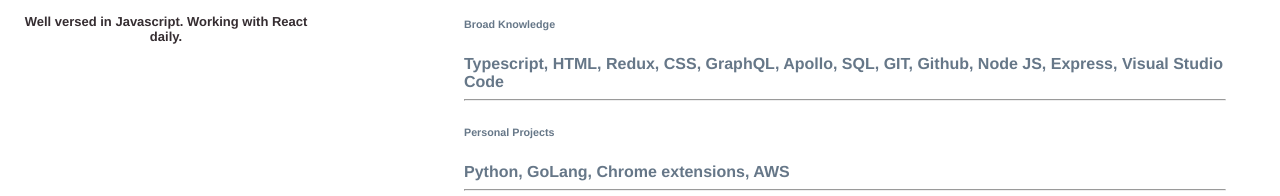
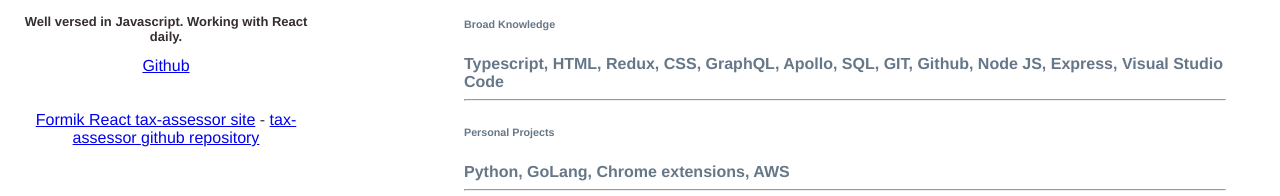
Before and after one commit to JNickBaughan/new-resume, a React app: page / in a window 1280 px wide. Shown: the part 380-576 px from the top of the page. Built offline with nearby package versions, Linux system fonts and the light colour scheme; the HTML template or start-up script is replaced by a standard one.

Commit message:
add links to github and project

```diff
--- a/src/components/bio.jsx
+++ b/src/components/bio.jsx
@@ -41,6 +41,22 @@
           <strong>{title}</strong>
         </Title>
         <Blurb>{blurb}</Blurb>
+        <a target="_blank" href="https://github.com/JNickBaughan">
+          Github
+        </a>
+        <br />
+        <br />
+        <br />
+        <a target="_blank" href="https://tax-assessor.JNickBaughan.com">
+          Formik React tax-assessor site
+        </a>{" "}
+        -{" "}
+        <a
+          target="_blank"
+          href="https://github.com/JNickBaughan/tax-assessor-form"
+        >
+          tax-assessor github repository
+        </a>
       </BioContainer>
     </React.Fragment>
   );
```
Also changed, not shown: 1 other file (tests, documents, lock files or other folders).
